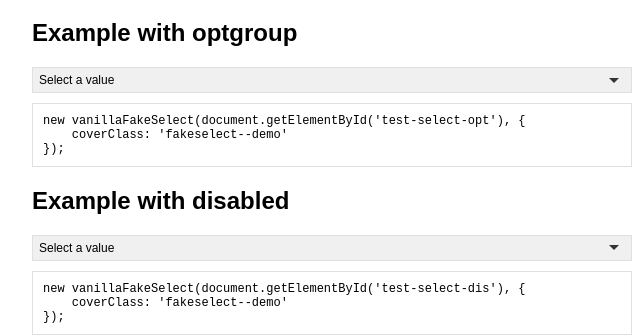
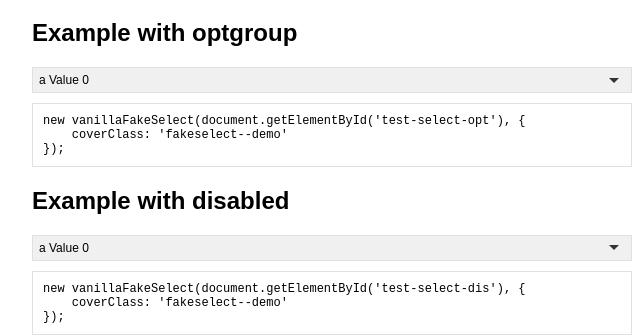
Before and after one commit to JavaScriptUtilities/vanillaFakeSelect, a website: page index.html in a window 1280 px wide. Shown: the part 313-649 px from the top of the page, 308-948 px from the left. Drawn offline with Linux system fonts and the light colour scheme.

Commit message:
v 0.13.0
* Skin fake cover like the selected content.

```diff
--- a/index.html
+++ b/index.html
@@ -6,8 +6,8 @@
     <link rel="stylesheet" type="text/css" href="css/style.css?v=0.12.5" />
     <link rel="stylesheet" type="text/css" href="css/fake-select.css?v=0.12.5" />
     <link rel="stylesheet" type="text/css" href="css/fake-select-demo.css?v=0.12.5" />
-    <script src="js/script.js?v=0.12.5"></script>
-    <script src="js/fake-select.js?v=0.12.5"></script>
+    <script src="js/script.js?v=0.13.0"></script>
+    <script src="js/fake-select.js?v=0.13.0"></script>
     </head>
     <body>
         <h1>Vanilla Fake Select</h1>
--- a/js/fake-select.js
+++ b/js/fake-select.js
@@ -1,6 +1,6 @@
 /*
  * Plugin Name: Vanilla Fake Select
- * Version: 0.12.5
+ * Version: 0.13.0
  * Plugin URL: https://github.com/Darklg/JavaScriptUtilities
  * JavaScriptUtilities Vanilla Fake Select may be freely distributed under the MIT license.
  */
@@ -21,6 +21,13 @@ var vanillaFakeSelect = function(el, settings) {
         enableScrollIntoView: false,
         fakeOptionTemplate: function(el) {
             return el.innerHTML;
+        },
+        fakeCoverTemplate: function(el, i, _listItems) {
+            var tmpValue = _el.options[i].innerHTML;
+            if (_listItems[i]) {
+                tmpValue = _listItems[i].innerHTML;
+            }
+            return tmpValue;
         }
     };
 
@@ -132,6 +139,8 @@ var vanillaFakeSelect = function(el, settings) {
 
         // Add items to the list
         _wrapper.appendChild(_list);
+
+        setCoverValue();
     };
 
     /* Method : unset list item */
@@ -412,14 +421,14 @@ var vanillaFakeSelect = function(el, settings) {
             for (var i = 0, len = _el.options.length; i < len; i++) {
                 tmpSelected = _el.options[i].getAttribute('selected');
                 if (typeof tmpSelected == 'string') {
-                    tmpValue = _el.options[i].innerHTML;
+                    tmpValue = _appSettings.fakeCoverTemplate(el, i, _listItems);
                 }
             }
         }
         else {
             // Get current value
             if (typeof _el.selectedIndex == 'number') {
-                tmpValue = _el.options[_el.selectedIndex].innerHTML;
+                tmpValue = _appSettings.fakeCoverTemplate(el, _el.selectedIndex, _listItems);
             }
         }
 
@@ -550,7 +559,7 @@ var vanillaFakeSelect = function(el, settings) {
         return true;
     };
 
-    var getFirstActiveElement = function(i) {
+    var getFirstActiveElement = function() {
         var maxItemNb = _el.options.length;
         for (var ii = 0; ii < maxItemNb; ii++) {
             if (isActiveElement(ii)) {
@@ -560,7 +569,7 @@ var vanillaFakeSelect = function(el, settings) {
         return 0;
     };
 
-    var getLastActiveElement = function(i) {
+    var getLastActiveElement = function() {
         var lastActiveElement = false;
         var maxItemNb = _el.options.length;
         for (var ii = 0; ii < maxItemNb; ii++) {
--- a/package.json
+++ b/package.json
@@ -1,6 +1,6 @@
 {
   "name": "VanillaFakeSelect",
-  "version": "0.12.5",
+  "version": "0.13.0",
   "license": "MIT",
   "description": "",
   "devDependencies": {
```
Also changed, not shown: js/fake-select.min.js.
